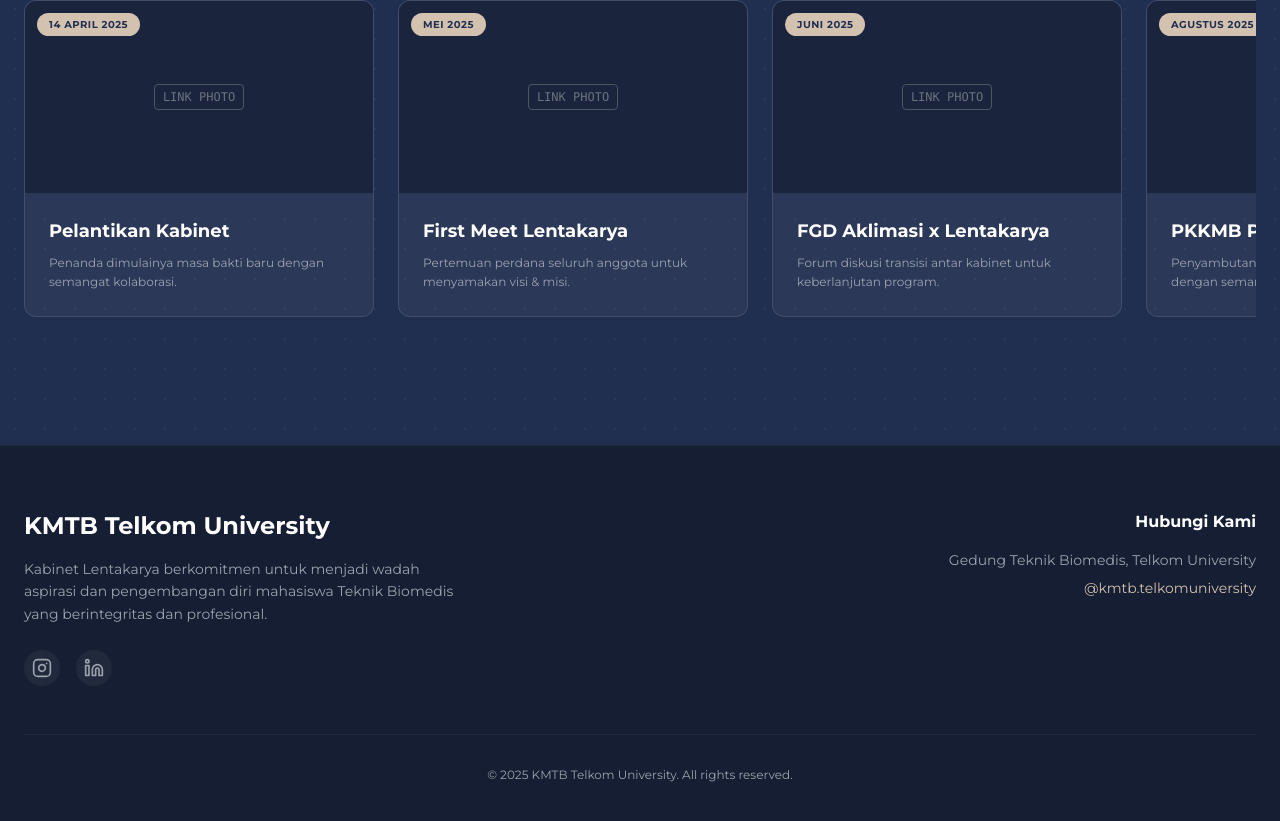
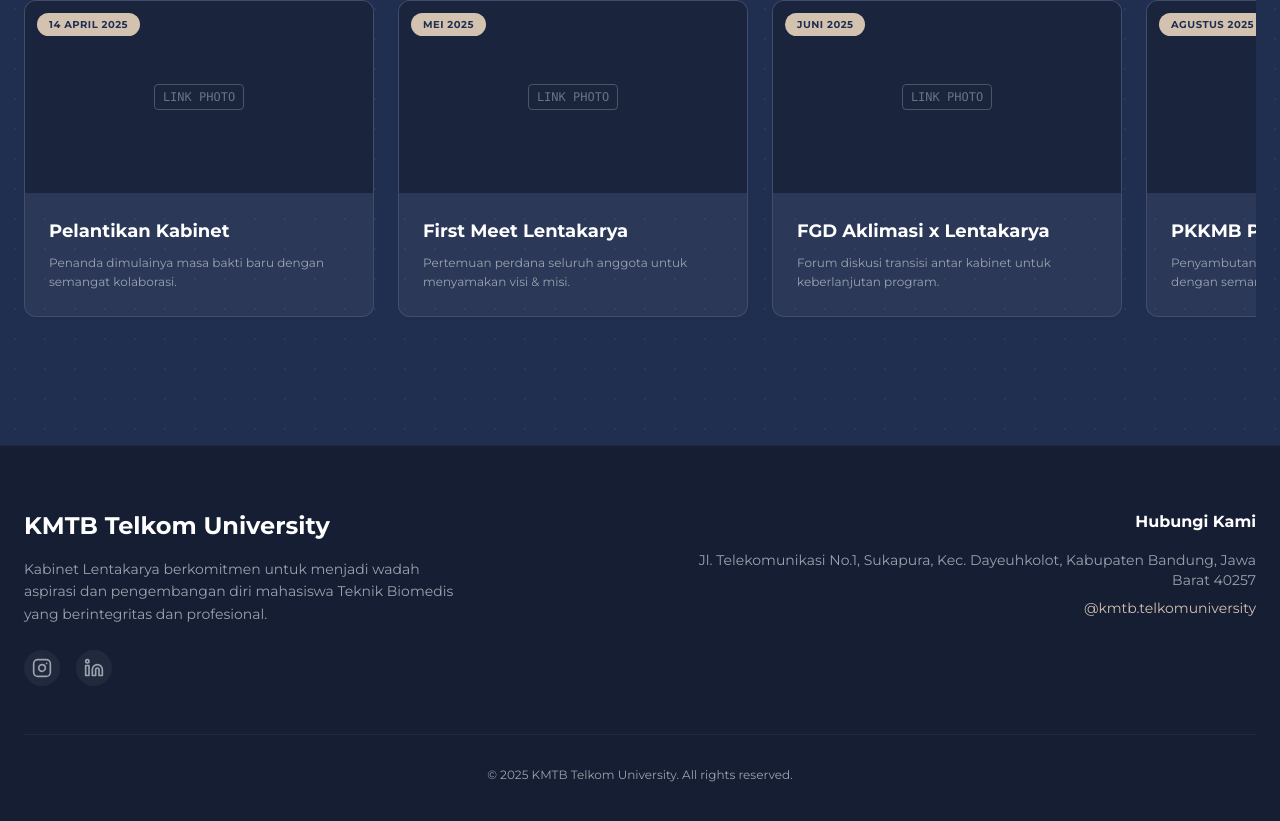
Before and after one commit to zaidanah/website-kmtb, a Next.js app: page / in a window 1280 px wide. Shown: the part 2977-3798 px from the top of the page. Built offline with nearby package versions, Linux system fonts and the light colour scheme.

Commit message:
Ganti alamat

```diff
--- a/src/app/page.tsx
+++ b/src/app/page.tsx
@@ -438,7 +438,7 @@
               <div className="text-right">
                 <h4 className="text-white font-bold mb-4">Hubungi Kami</h4>
                 <p className="text-sm">
-                  Gedung Teknik Biomedis, Telkom University
+                  Jl. Telekomunikasi No.1, Sukapura, Kec. Dayeuhkolot, Kabupaten Bandung, Jawa Barat 40257
                 </p>
                 <p className="text-sm mt-2 text-[#D4C2B0]">
                   @kmtb.telkomuniversity
```
